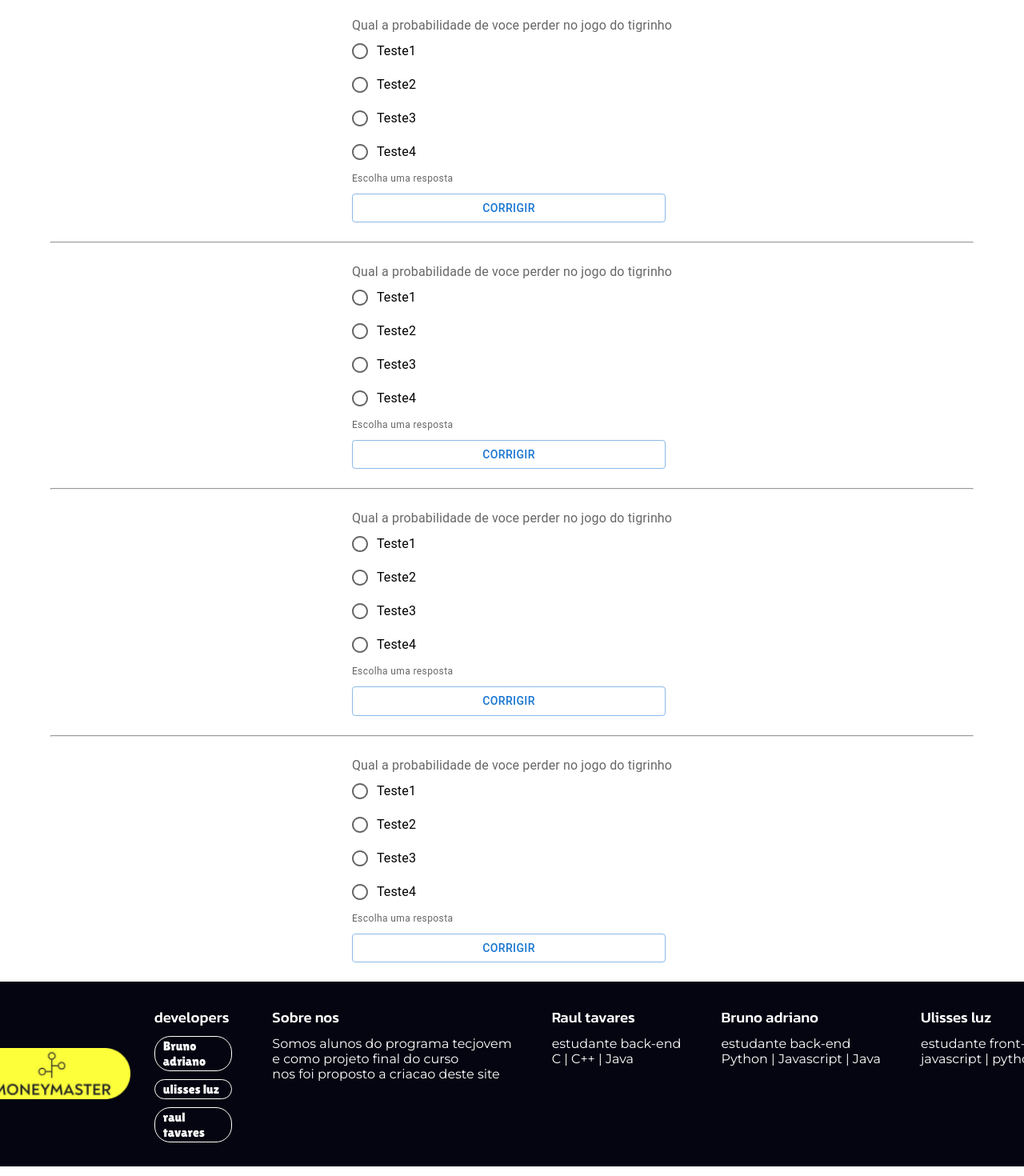
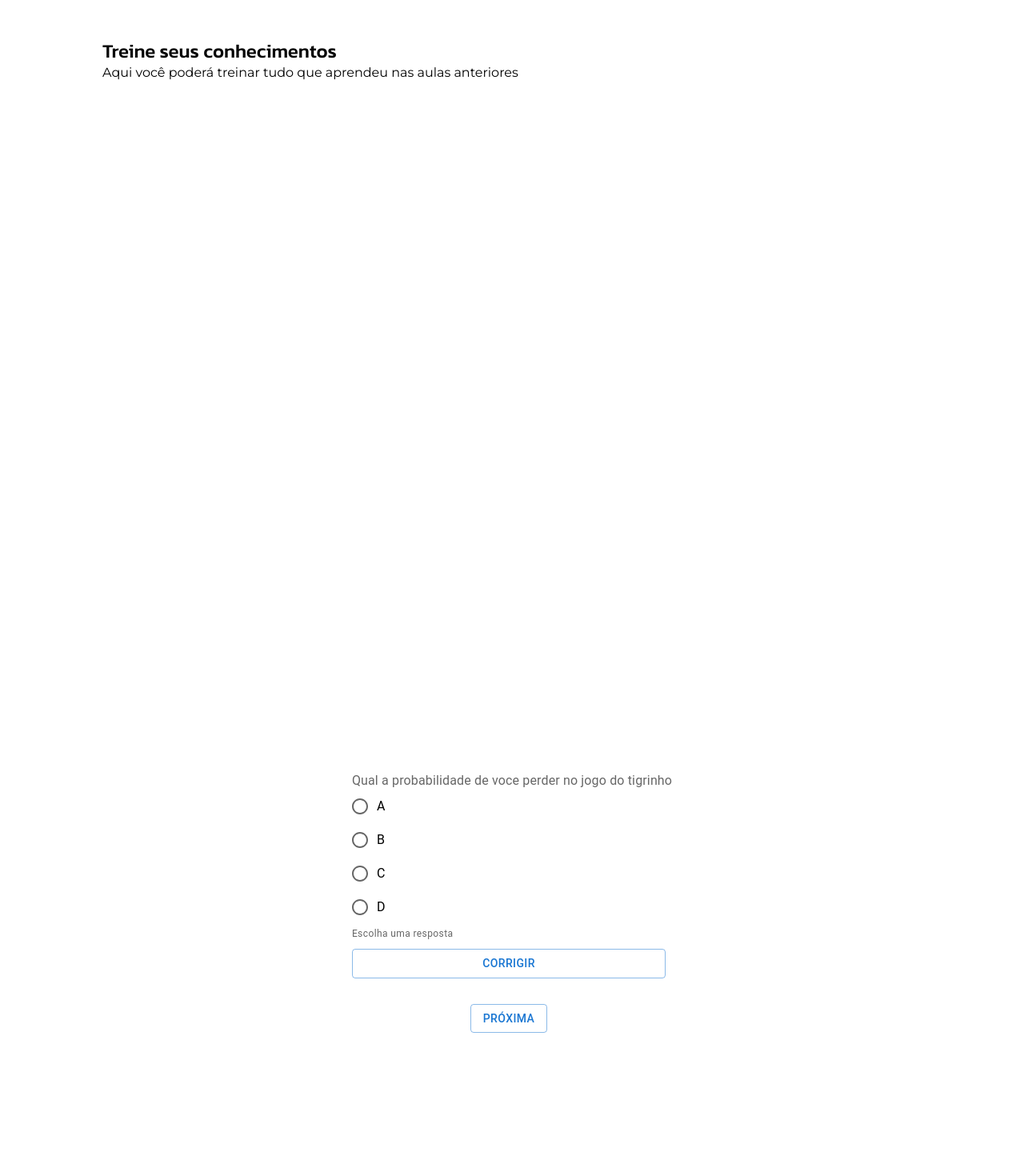
Before and after one commit to raul2710/economic_education_react, a React (Create React App) app: page /practice in a window 1280 px wide. Shown: the part 80-1550 px from the top of the page at 80% size. Built offline with nearby package versions, Linux system fonts and the light colour scheme.

Commit message:
questions update

```diff
--- a/src/components/MainPractice.jsx
+++ b/src/components/MainPractice.jsx
@@ -1,66 +1,120 @@
-import { Divider } from "@mui/material";
 import Questions from "./Questions";
 import styled from "styled-components";
+import React from "react";
+import Button from '@mui/material/Button';
 
 const Main = styled.main`
     display: flex;
     flex-direction: column;
     justify-content: center;
+`
+
+const Div = styled.div`
+    display: flex;
+    flex-direction: column;
+    justify-content: center;
     align-items: center;
+
+    height: 100vh;
 `
-const Hr = styled.hr`
-    color: black;
-    width: 90%;
+const P = styled.p`
+`
+
+const Section = styled.section`
+    display: flex;
+
+    height: 90vh;
 `
 
 export default function MainPractice() {
+
+    const [current, setCurrent] = React.useState(1)
+    React.useEffect(() => {
+      if (current === 5) setCurrent(1)
+      document.querySelector(`#slide-${current > 4?1:current}`).scrollIntoView();
+    }, [current])
+
     return(
       <Main>
+        <Section className="LearnSection">
+            <div className="introducao">
+                <h1>Treine seus conhecimentos</h1>
+                <P>
+                    Aqui você poderá treinar tudo que aprendeu nas aulas anteriores
+                </P>
+            </div>
+        </Section>
+        <Div id="slide-1">
 
             <Questions
                 question='Qual a probabilidade de voce perder no jogo do tigrinho'
 
-            label1='Teste1' value1='Teste1'
-            label2='Teste2' value2='Teste2'
-            label3='Teste3' value3='Teste3'
-            label4='Teste4' value4='Teste4'
+                label1='A' value1='A'
+                label2='B' value2='B'
+                label3='C' value3='C'
+                label4='D' value4='D'
 
-            correctValue='Teste2'
+                correctValue='B'
             />
-        <Hr />
+            <Button sx={{ mt: 1, mr: 1}} variant="outlined" onClick={() => {
+                setCurrent(cur=>cur+1)
+            }}>
+                Próxima
+            </Button>
+        </Div>
+
+        <Div id="slide-2">
+
             <Questions
                 question='Qual a probabilidade de voce perder no jogo do tigrinho'
 
-            label1='Teste1' value1='Teste1'
-            label2='Teste2' value2='Teste2'
-            label3='Teste3' value3='Teste3'
-            label4='Teste4' value4='Teste4'
+                label1='A' value1='A'
+                label2='B' value2='B'
+                label3='C' value3='C'
+                label4='D' value4='D'
 
-            correctValue='Teste2'
+                correctValue='B'
             />
-        <Hr />
+            <Button sx={{ mt: 1, mr: 1}} variant="outlined" onClick={() => {
+                setCurrent(cur=>cur+1)
+            }}>
+                Próxima
+            </Button>
+        </Div>
+        <Div id="slide-3">
             <Questions
                 question='Qual a probabilidade de voce perder no jogo do tigrinho'
 
-            label1='Teste1' value1='Teste1'
-            label2='Teste2' value2='Teste2'
-            label3='Teste3' value3='Teste3'
-            label4='Teste4' value4='Teste4'
+                label1='A' value1='A'
+                label2='B' value2='B'
+                label3='C' value3='C'
+                label4='D' value4='D'
 
-            correctValue='Teste2'
+                correctValue='B'
             />
-        <Hr />
+            <Button sx={{ mt: 1, mr: 1}} variant="outlined" onClick={() => {
+                setCurrent(cur=>cur+1)
+            }}>
+                Próxima
+            </Button>
+        </Div>
+        <Div id="slide-4">
             <Questions
                 question='Qual a probabilidade de voce perder no jogo do tigrinho'
 
-            label1='Teste1' value1='Teste1'
-            label2='Teste2' value2='Teste2'
-            label3='Teste3' value3='Teste3'
-            label4='Teste4' value4='Teste4'
+                label1='A' value1='A'
+                label2='B' value2='B'
+                label3='C' value3='C'
+                label4='D' value4='D'
 
-            correctValue='Teste2'
+                correctValue='B'
             />
-
+            <Button sx={{ mt: 1, mr: 1}} variant="outlined" onClick={() => {
+                setCurrent(cur=>cur+1)
+            }}>
+                Finalizar
+            </Button>
+        </Div>
       </Main>
     );
 }
--- a/src/components/Questions.jsx
+++ b/src/components/Questions.jsx
@@ -49,7 +49,7 @@ export default function Questions(props) {
           <FormControlLabel value={props.value4} control={<Radio />} label={props.label4}  />
         </RadioGroup>
         <FormHelperText>{helperText}</FormHelperText>
-        <Button sx={{ mt: 1, mr: 1 }} type="submit" variant="outlined">
+        <Button sx={{ mt: 1, mr: 1 }} type="submit" variant="outlined" >
           Corrigir
         </Button>
       </FormControl>
--- a/src/components/global/MenuOptions-components/Links.jsx
+++ b/src/components/global/MenuOptions-components/Links.jsx
@@ -1,4 +1,4 @@
-import { Outlet, Link } from "react-router-dom";
+import { /*Outlet,*/ Link } from "react-router-dom";
 
 import styled from "styled-components";
 
```
Lines whose indentation alone changed are shown as unchanged.
